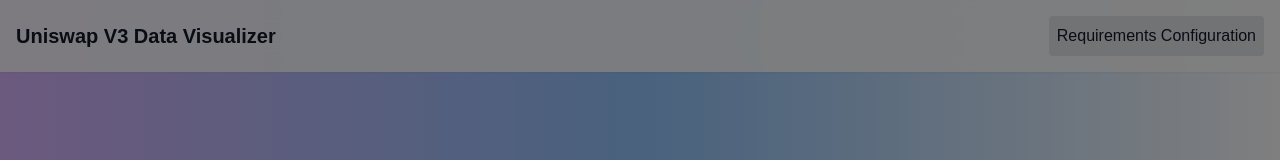
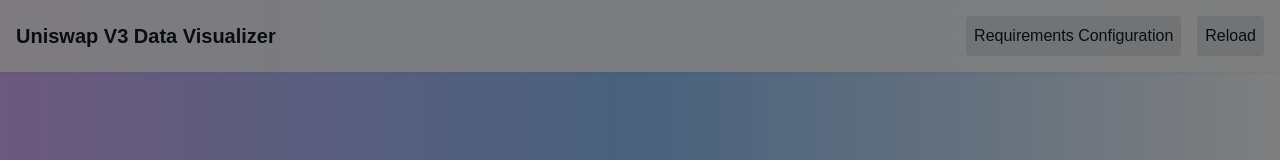
Before and after one commit to RARM/uniswap-v3-data-visualizer, a Next.js app: page / in a window 1280 px wide. Shown: the top 160 px of the page. Built offline with nearby package versions, Linux system fonts and the light colour scheme.

Commit message:
Improvements in the UI. Add reload button.

```diff
--- a/src/app/ui/header.tsx
+++ b/src/app/ui/header.tsx
@@ -14,16 +14,28 @@
     setIsPromptOpen(false);
   };
 
+  const handleReloadClick = () => {
+    window.location.reload();
+  };
+
   return (
     <>
       <header className="flex items-center justify-between p-4 bg-white dark:bg-gray-800 bg-opacity-90 backdrop-filter backdrop-blur-lg shadow-sm">
         <h1 className="text-xl font-bold text-gray-900 dark:text-gray-100">Uniswap V3 Data Visualizer</h1>
-        <button
-          className="ml-4 p-2 bg-gray-200 text-gray-900 rounded dark:bg-gray-700 dark:text-gray-100"
-          onClick={handleButtonClick}
-        >
-          Requirements Configuration
-        </button>
+        <div>
+          <button
+            className="ml-4 p-2 bg-gray-200 text-gray-900 rounded dark:bg-gray-700 dark:text-gray-100 hover:bg-gray-300 dark:hover:bg-gray-600 transition-colors duration-200"
+            onClick={handleButtonClick}
+          >
+            Requirements Configuration
+          </button>
+          <button
+            className="ml-4 p-2 bg-gray-200 text-gray-900 rounded dark:bg-gray-700 dark:text-gray-100 hover:bg-gray-300 dark:hover:bg-gray-600 transition-colors duration-200"
+            onClick={handleReloadClick}
+          >
+            Reload
+          </button>
+        </div>
       </header>
       {isPromptOpen && <PromptBox onClose={handlePromptClose} />}
     </>
--- a/src/app/ui/req-prompt.tsx
+++ b/src/app/ui/req-prompt.tsx
@@ -53,9 +53,9 @@
         />
         <button
           onClick={handleSubmit}
-          className="bg-blue-500 text-white p-2 rounded"
+          className="bg-blue-500 text-white p-2 rounded transition duration-300 ease-in-out transform hover:bg-blue-600"
         >
-      Submit
+          Submit
         </button>
       </div>
     </div>
```
